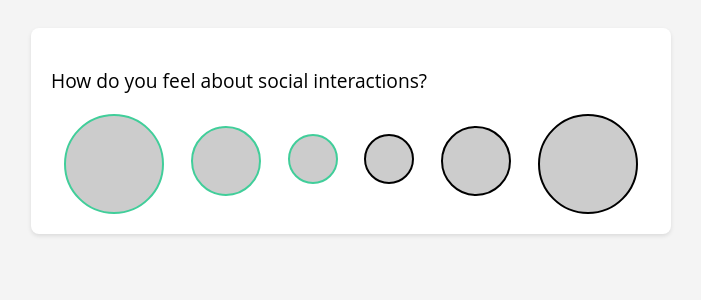
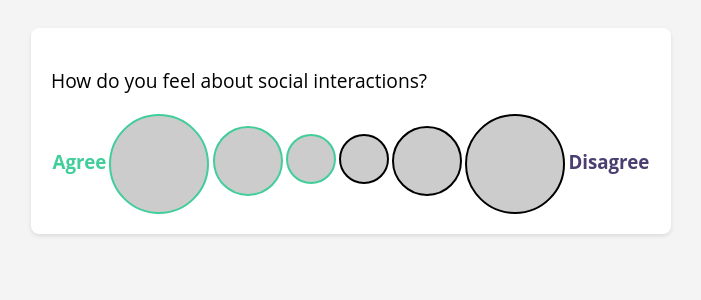
Before and after one commit to Nimeesh-Patel/Estrolity, a PHP site: page /nim_quiz.html in a window 1280 px wide. Shown: the top 300 px of the page, without its empty margins (289-990 px from the left). Run offline with PHP 8.4, Linux system fonts and the light colour scheme.

Commit message:
quiz page agree disagree

```diff
--- a/nim_quiz.css
+++ b/nim_quiz.css
@@ -30,7 +30,6 @@ body {
     height: 100px;
     border-radius: 50%;
     border-color: #41ce9a;
-
     background-color: #ccc;
     cursor: pointer;
     transition: background-color 0.3s;
--- a/nim_quiz.html
+++ b/nim_quiz.html
@@ -11,12 +11,14 @@
         <div class="question">
             <p>How do you feel about social interactions?</p>
             <div class="options">
+                <h3 style="margin-top: 35px; color: #41ce9a;">Agree</h3>
                 <button class="option-circle-1"></button>
                 <button class="option-circle-2"></button>
                 <button class="option-circle-3"></button>
                 <button class="option-circle-4"></button>
                 <button class="option-circle-5"></button>
                 <button class="option-circle-6"></button>
+                <h3 style="margin-top: 35px; color: #4b3f72;">Disagree</h3>
             </div>
         </div>
         <!-- Repeat for other questions -->
```
